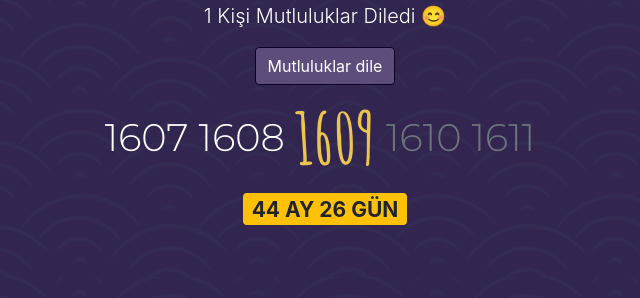
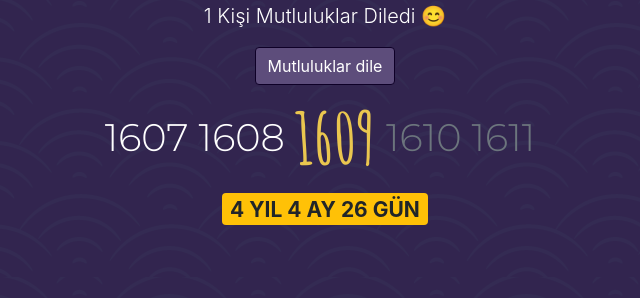
Before and after one commit to aycanozarpaci/Sevgi-Sayar-Sevgili-Script, a PHP site: page / in a window 1280 px wide. Shown: the part 443-741 px from the top of the page, without its empty margins (315-955 px from the left). Run offline with PHP 8.4, Linux system fonts and the light colour scheme; data comes from the database, SQL or seed files in the repository; some libraries are stand-ins or nearby versions.

Commit message:
Yıl ve Ay ile ilgili fix
1 yıl ve ya 1 ay olmadan ekranda ay ve yıl ibaresi gözükmeyecek şekilde fixlenmiştir.

```diff
--- a/index.php
+++ b/index.php
@@ -67,7 +67,7 @@ $interval = $tarih1->diff($tarih2);
                         ?>
                         </div>
                         <div class="col-md-12 col-md-12 d-flex align-items-center justify-content-center">
-                            <h3><span class="badge badge-warning"><?php echo $interval->y ==0 ? "":$interval->y ;?><?php echo $interval->m;?> AY <?php echo $interval->d;?> GÜN</span> </h3>
+                            <h3><span class="badge badge-warning"><?php echo $interval->y == 0 ? "":$interval->y." YIL " ;?> <?php echo $interval->m == 0 ? "":$interval->m." AY " ;?> <?php echo $interval->d;?> GÜN</span> </h3>
                       </div>
                     </div>
 
```
